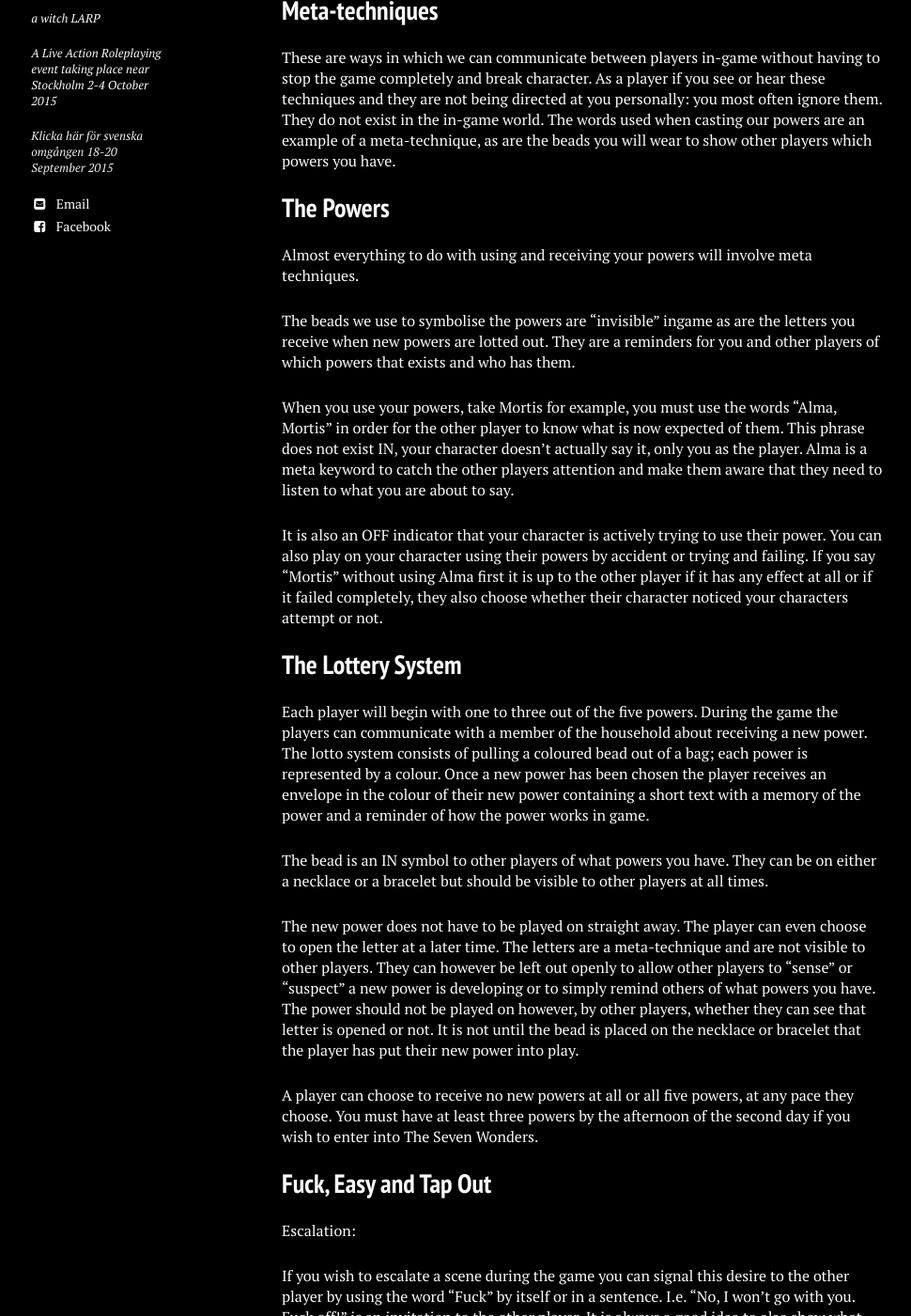
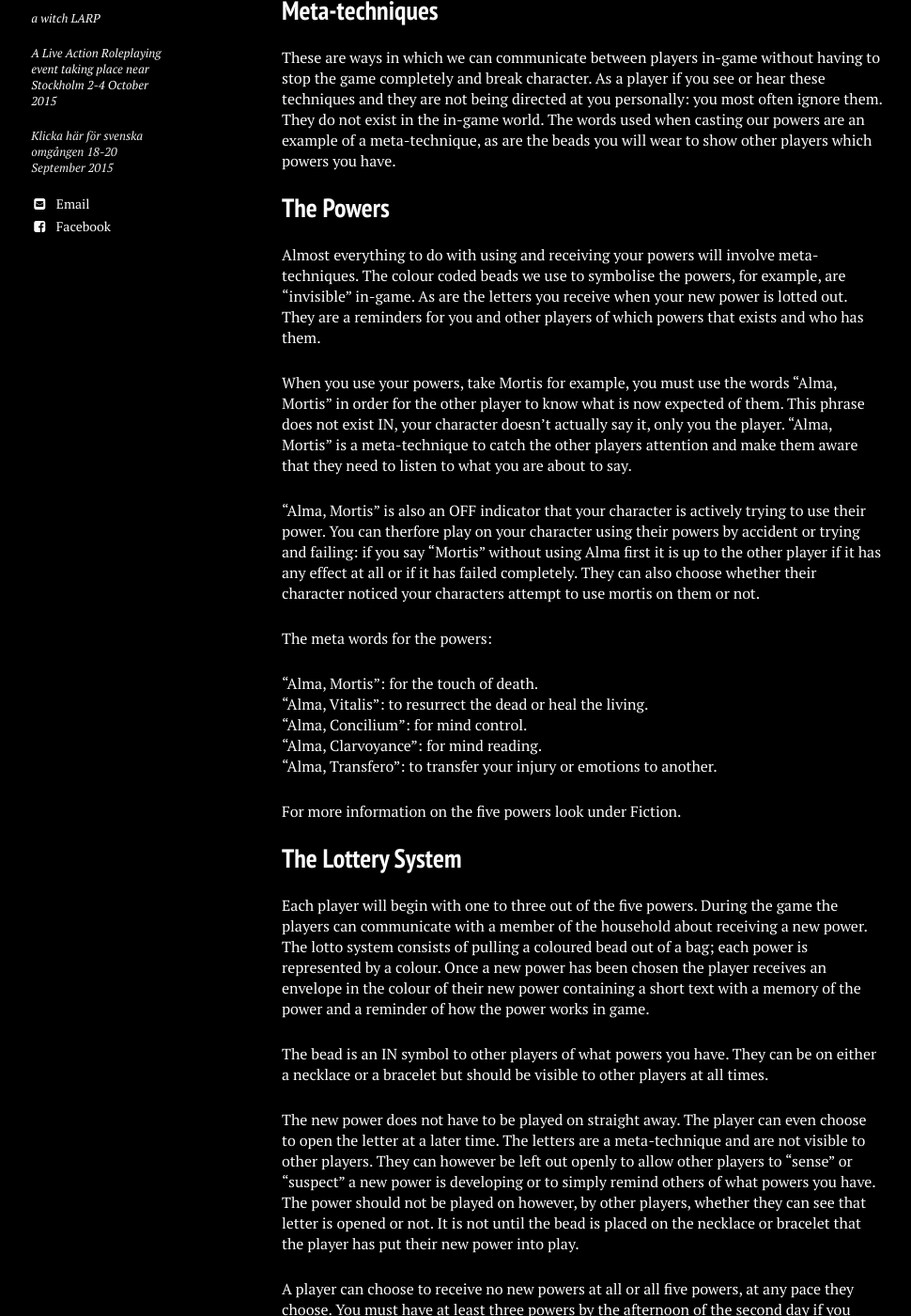
Before and after one commit to stanislavb/en.coven.nu, a Jekyll site: the page built from game-mechanics/index.md, in a window 1280 px wide and 1400 px high, scrolled down 717 px. Shown: the whole window at 94% size, without its empty margins (20-990 px from the left). Built offline with Jekyll 4.4.1, drawn with Linux system fonts in a browser that asks for light colours; nearby versions of some CDN libraries.

Commit message:
Update index.md

```diff
--- a/game-mechanics/index.md
+++ b/game-mechanics/index.md
@@ -26,13 +26,22 @@ These are ways in which we can communicate between players in-game without havin
 
 ## The Powers
 
-Almost everything to do with using and receiving your powers will involve meta techniques.
+Almost everything to do with using and receiving your powers will involve meta-techniques.
+The colour coded beads we use to symbolise the powers, for example, are “invisible” in-game. As are the letters you receive when your new power is lotted out. They are a reminders for you and other players of which powers that exists and who has them.
 
-The beads we use to symbolise the powers are “invisible” ingame as are the letters you receive when new powers are lotted out. They are a reminders for you and other players of which powers that exists and who has them.
+When you use your powers, take Mortis for example, you must use the words “Alma, Mortis” in order for the other player to know what is now expected of them. This phrase does not exist IN, your character doesn’t actually say it, only you the player. “Alma, Mortis” is a meta-technique to catch the other players attention and make them aware that they need to listen to what you are about to say.
 
-When you use your powers, take Mortis for example, you must use the words “Alma, Mortis” in order for the other player to know what is now expected of them. This phrase does not exist IN, your character doesn’t actually say it, only you as the player. Alma is a meta keyword to catch the other players attention and make them aware that they need to listen to what you are about to say.
+“Alma, Mortis” is also an OFF indicator that your character is actively trying to use their power. You can therfore play on your character using their powers by accident or trying and failing: if you say “Mortis” without using Alma first it is up to the other player if it has any effect at all or if it has failed completely. They can also choose whether their character noticed your characters attempt to use mortis on them or not.
 
-It is also an OFF indicator that your character is actively trying to use their power. You can also play on your character using their powers by accident or trying and failing. If you say “Mortis” without using Alma first it is up to the other player if it has any effect at all or if it failed completely, they also choose whether their character noticed your characters attempt or not.
+The meta words for the powers:
+
+“Alma, Mortis”: for the touch of death.
+“Alma, Vitalis”: to resurrect the dead or heal the living.
+“Alma, Concilium”: for mind control.
+“Alma, Clarvoyance”: for mind reading.
+“Alma, Transfero”: to transfer your injury or emotions to another.
+
+For more information on the five powers look under Fiction.
 
 ## The Lottery System
 
```
